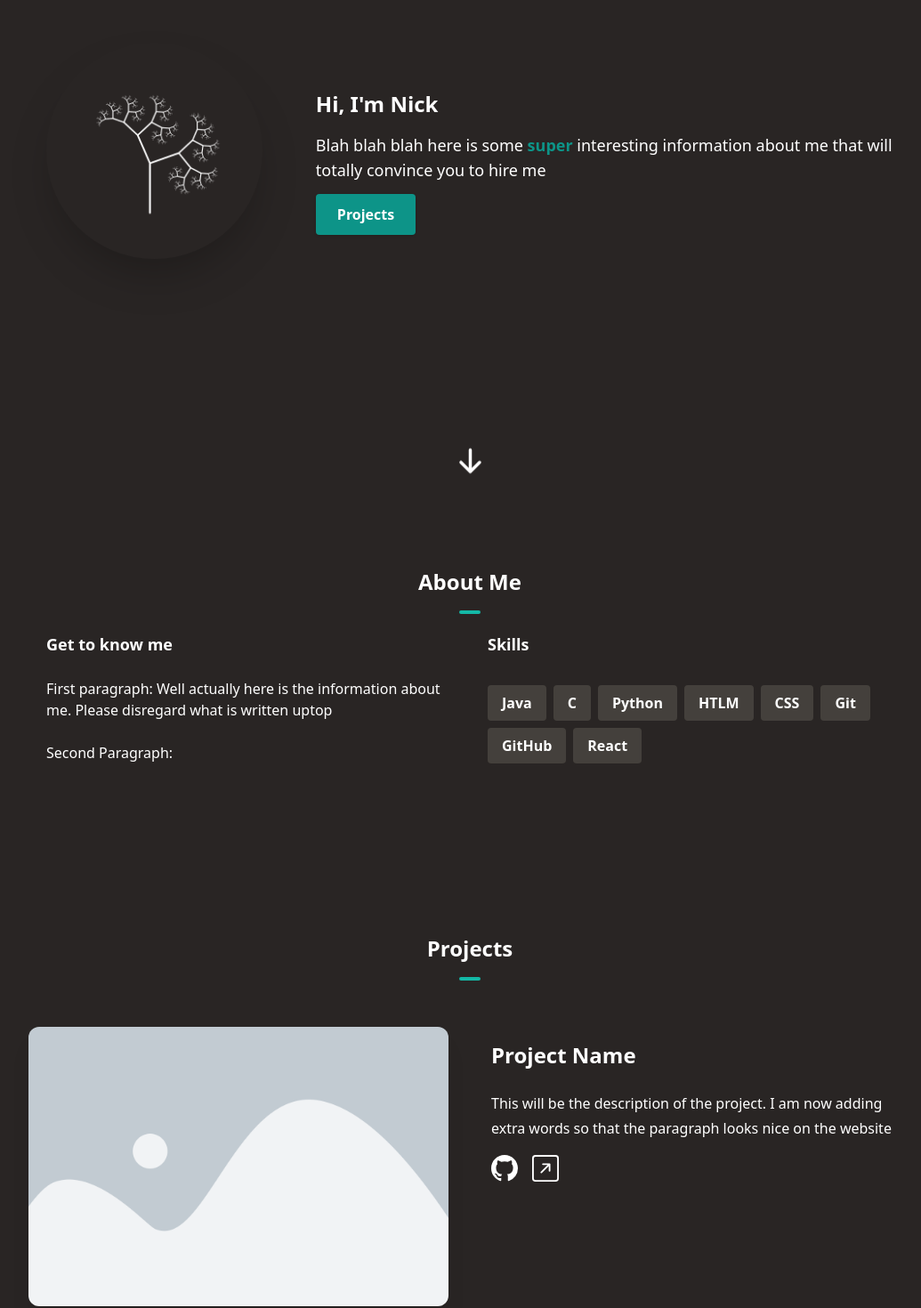
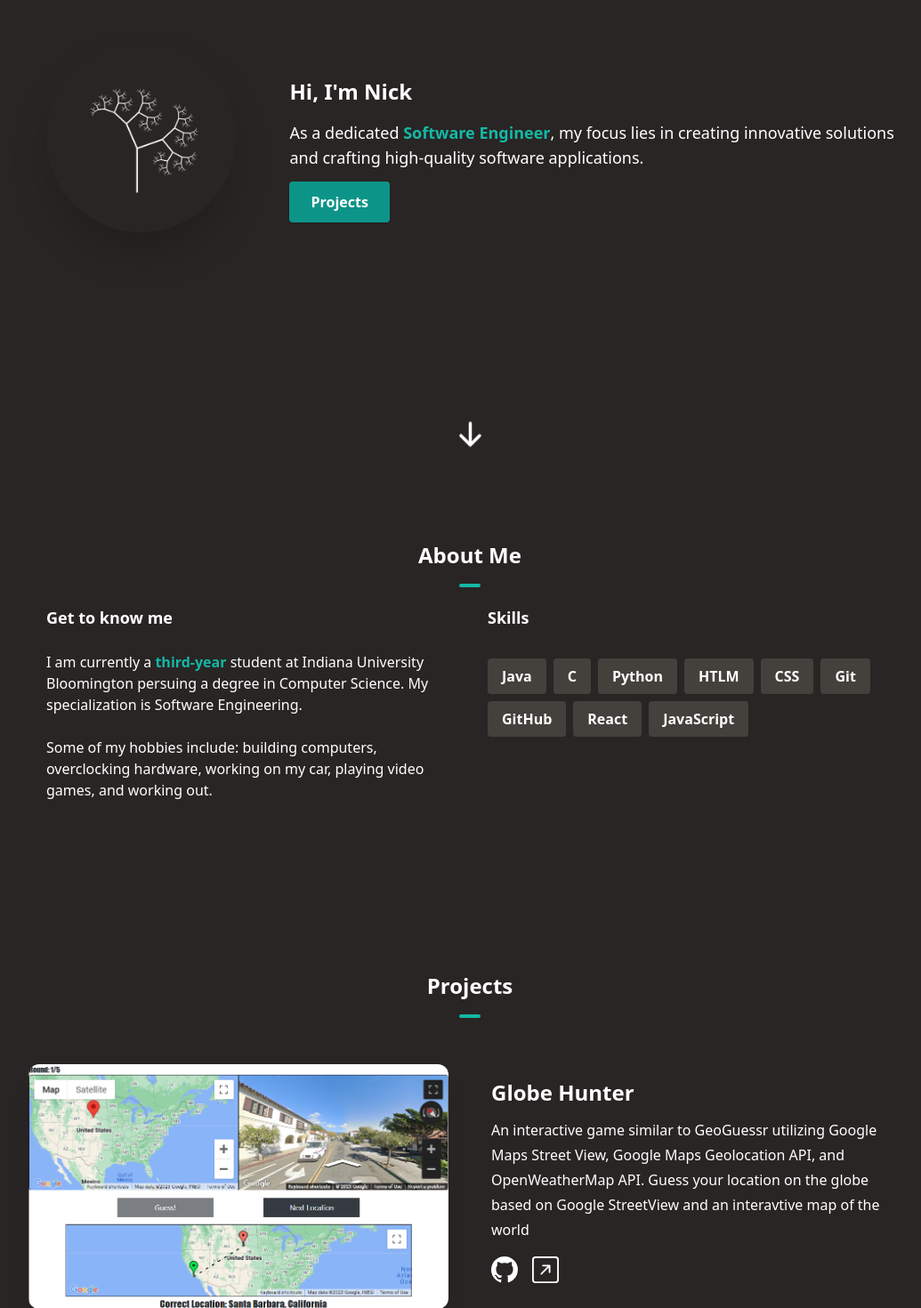
Before and after one commit to Arsnck/Portfolio-Website, a Next.js app: page / in a window 1280 px wide. Shown: the part 160-1630 px from the top of the page at 89% size, without its empty margins (112-1147 px from the left). Built offline with nearby package versions, Linux system fonts and the light colour scheme.

Commit message:
Globehunter Project updated

```diff
--- a/components/AboutSection.tsx
+++ b/components/AboutSection.tsx
@@ -9,6 +9,7 @@ const skills = [
     {skill:"Git"},
     {skill:"GitHub"},
     {skill:"React"},
+    {skill:"JavaScript"},
 ]
 
 const AboutSection = () => {
@@ -21,9 +22,11 @@ const AboutSection = () => {
                 <div className='flex flex-col md:flex-row space-y-10 items-stretch justify-center allign-top md-text-left md-p-4 md:space-y-0 md:space-x-10'>
                     <div className='md:w-1/2'>
                         <h1 className='text-center text-lg font-bold mb-6 md:text-left'>Get to know me</h1>
-                        <p>First paragraph: Well actually here is the information about me. Please disregard what is written uptop</p>
+                        <p>I am currently a <span className='font-semibold text-teal-500'>third-year</span> student at Indiana University Bloomington persuing
+                            a degree in Computer Science. My specialization is Software Engineering.
+                        </p>
                         <br/>
-                        <p>Second Paragraph: </p>
+                        <p>Some of my hobbies include: building computers, overclocking hardware, working on my car, playing video games, and working out. </p>
                     </div>
 
                     <div className='md:w-1/2 text-center md:text-left'>
--- a/components/HeroSection.tsx
+++ b/components/HeroSection.tsx
@@ -15,8 +15,8 @@ const HeroSection = () => {
             <div>
                 <h1 className='font-bold text-2xl mt-6 text-white'>Hi, I'm Nick </h1>
                 <p className='text-white text-lg mt-4 mb-6'>
-                    Blah blah blah here is some <span className='font-semibold text-teal-600'>super</span> interesting information about
-                    me that will totally convince you to hire me
+                    As a dedicated <span className='font-semibold text-teal-500'>Software Engineer</span>, my focus lies in creating innovative solutions
+                     and crafting high-quality software applications.
                 </p>
                 <Link
                     to='projects'
--- a/components/Navbar.tsx
+++ b/components/Navbar.tsx
@@ -58,7 +58,7 @@ const navbar = () => {
                                 key={idx}
                                 to={item.page}
                                 className={
-                                  "block lg:inline-block text-neutral-900  hover:text-neutral-500 dark:text-neutral-100 cursor-pointer hover:-translate-y-1 transition-transform"
+                                  "block lg:inline-block text-neutral-900  hover:text-teal-300 text-neutral-100 cursor-pointer "
                                 }
                                 activeClass="active"
                                 spy={true}
--- a/components/ProjectsSection.tsx
+++ b/components/ProjectsSection.tsx
@@ -6,18 +6,18 @@ import SlideUp from './SlideUp'
 
 const projects = [
     {
-        name: "Project Name",
-        description: "This will be the description of the project. I am now adding extra words so that the paragraph looks nice on the website",
-        image: "/img1.png",
-        link: "https://google.com",
+        name: "Globe Hunter",
+        description: "An interactive game similar to GeoGuessr utilizing Google Maps Street View, Google Maps Geolocation API, and OpenWeatherMap API. Guess your location on the globe based on Google StreetView and an interavtive map of the world",
+        image: "/globehunter.png",
+        link: "https://github.com/Arsanickk/GlobeHunter",
         github: "https://github.com/Arsanickk/GlobeHunter"
     },
     {
-        name: "Project Name",
-        description: "This will be the description of the project. I am now adding extra words so that the paragraph looks nice on the website",
+        name: "GeoPassword",
+        description: "Work-in-progress project, which will generate passwords based on a location chosen on a map. Instead of memorizong a complicated password, simply generate it from a familiar location",
         image: "/img1.png",
-        link: "https://google.com",
-        github: "https://github.com/Arsanickk/GlobeHunter"
+        link: "https://github.com/Arsanickk/",
+        github: "https://github.com/Arsanickk/"
     },
 ]
 
@@ -44,7 +44,7 @@ const ProjectsSection = () => {
                                 </Link>
                             </div>
                             <div className='md:w-1/2 mt-12'>
-                                <h1 className='text-2xl font-bold mb-6'>{project.name}</h1>
+                                <h1 className='text-2xl font-bold mb-3'>{project.name}</h1>
                                 <p className='text-md leading-7 mb-4'>{project.description}</p>
                                 <div className='flex flex-row align-bottom space-x-4'>
                                     <Link href={project.github} target='_blank'>
```
Also changed, not shown: public/globehunter.png (added).
